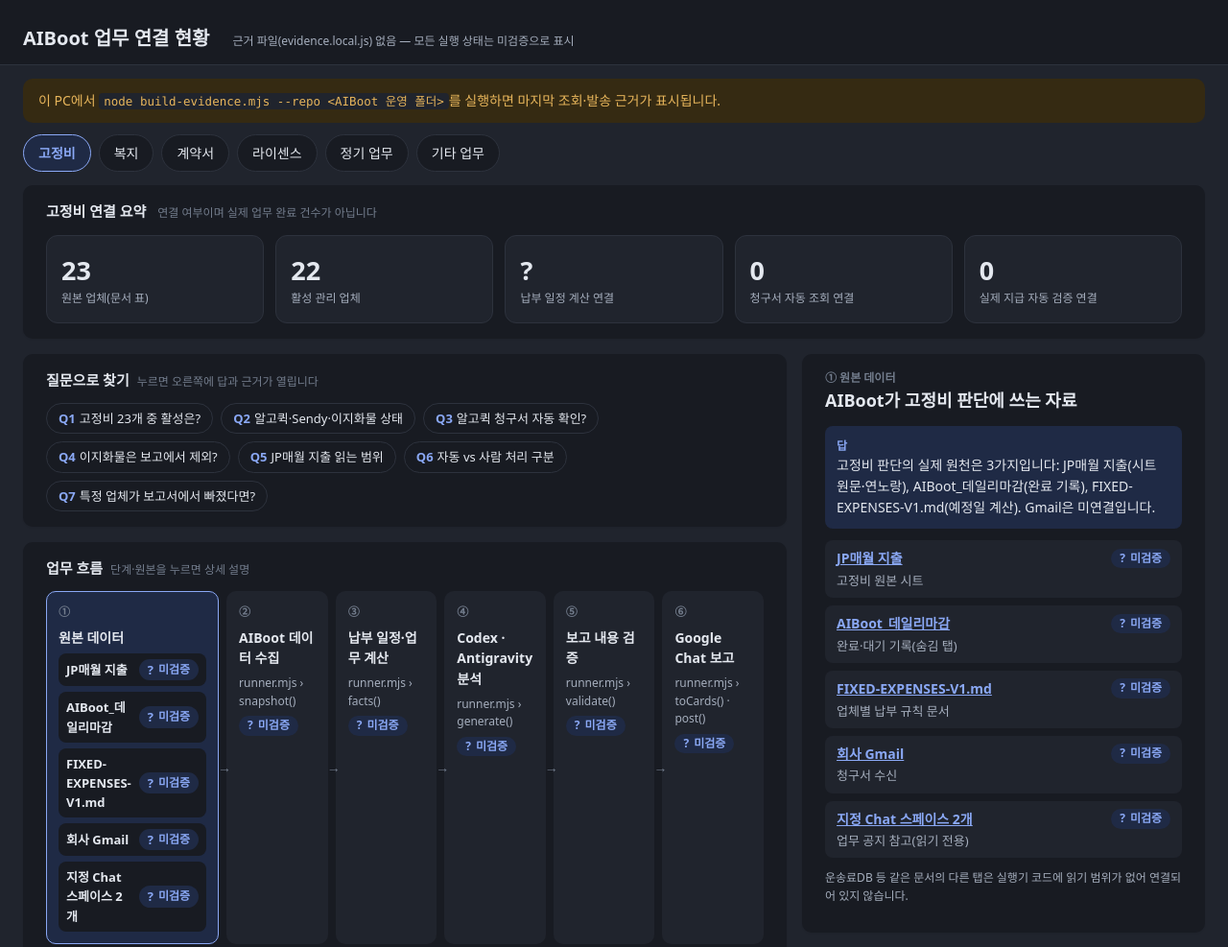
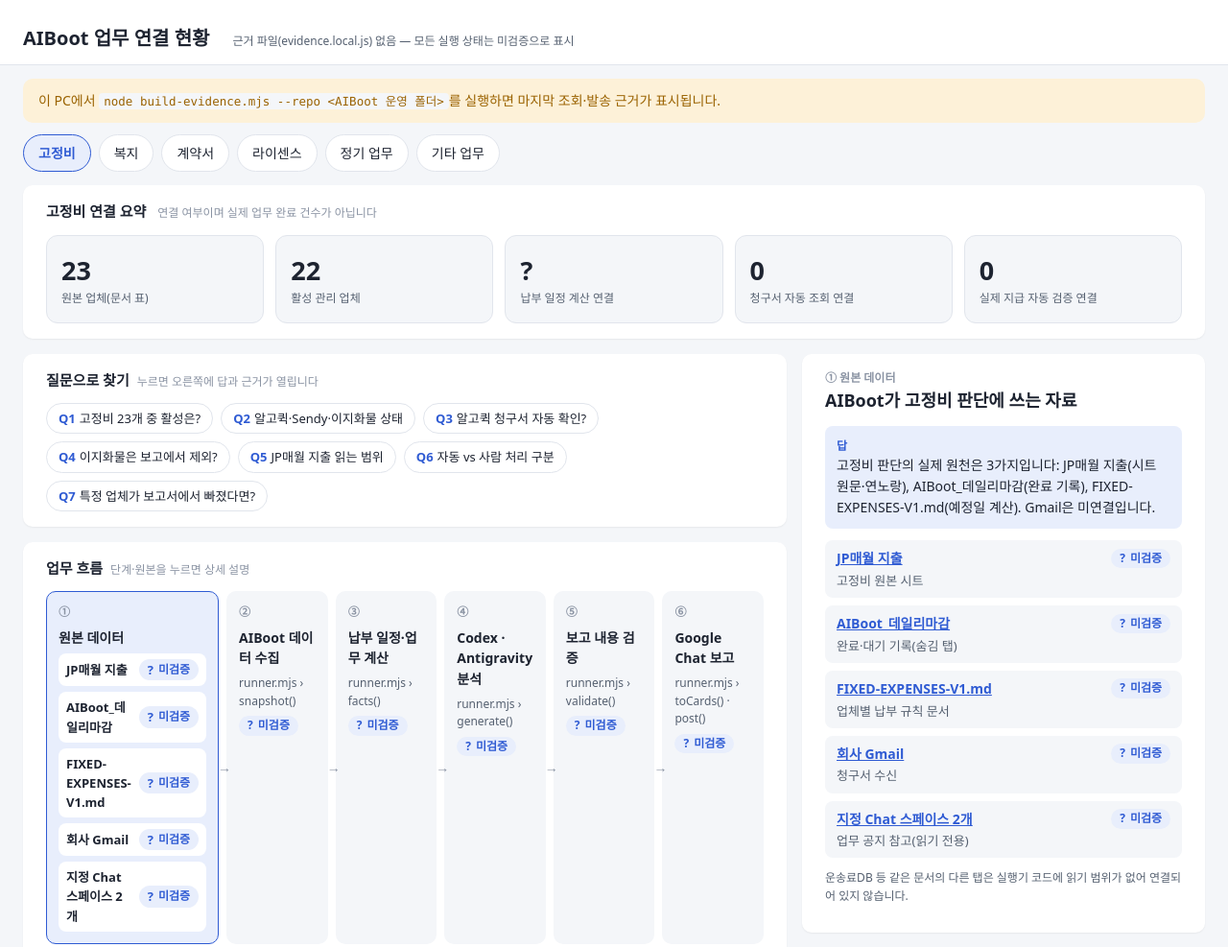
Before and after one commit to chocoding0615/AIBoot, a plain HTML site: page tools/fixed-expense-flow/index.html in a window 1280 px wide. Shown: the top 987 px of the page at 96% size. Drawn offline with Linux system fonts and the dark colour scheme; a script that the page names is missing.

Commit message:
style(viewer): keep accessible light reporting theme independent of OS

```diff
--- a/tools/fixed-expense-flow/index.html
+++ b/tools/fixed-expense-flow/index.html
@@ -17,17 +17,7 @@
     --s1: 4px; --s2: 8px; --s3: 12px; --s4: 16px; --s5: 24px; --s6: 32px;
     --fs-title: 20px; --fs-head: 15px; --fs-body: 14px; --fs-meta: 12px;
   }
-  @media (prefers-color-scheme: dark) {
-    :root {
-      --accent: #8aa8f5; --accent-soft: #1f2a45;
-      --success: #6cc79a; --success-soft: #16301f;
-      --warning: #e7b55b; --warning-soft: #352a12;
-      --danger: #f08a80; --danger-soft: #3a1a18;
-      --info: #b3a9f5; --info-soft: #262144;
-      --text: #e4e8ef; --text-muted: #a5aebd; --text-faint: #737d8d;
-      --surface: #181b22; --surface-alt: #20242d; --border: #2d323d;
-    }
-  }
+  /* Use a stable light theme across Windows and Mac for report readability. */
   * { box-sizing: border-box; }
   body { margin: 0; font: var(--fs-body)/1.55 "Pretendard", "Malgun Gothic", system-ui, sans-serif; color: var(--text); background: var(--surface-alt); }
   button { font: inherit; color: inherit; }
```
